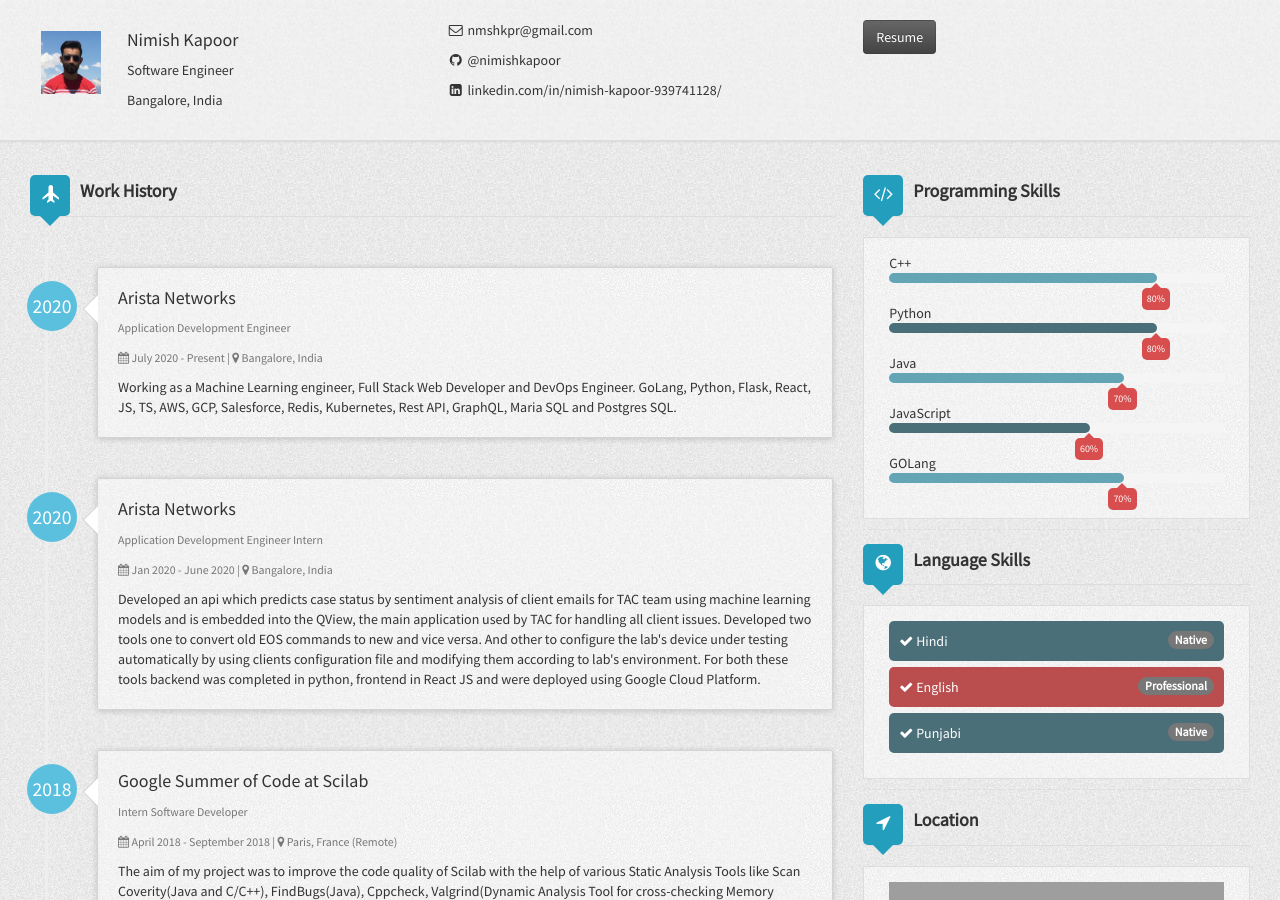
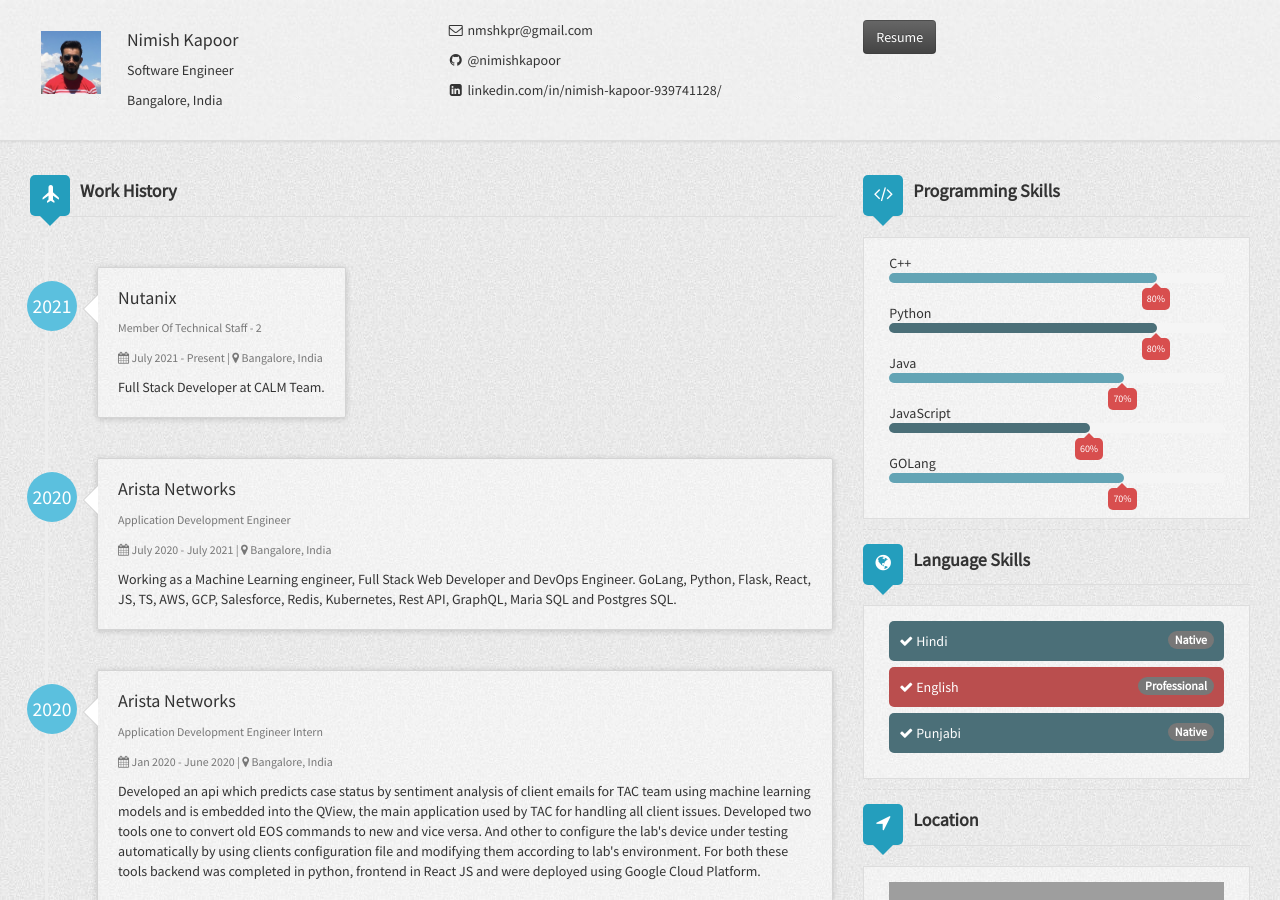
Before and after one commit to NimishKapoor/nimishkapoor.github.io, a Jekyll site: the page built from index.html, in a window 1280 px wide and 900 px high. Built offline with Jekyll 4.4.1, drawn with Linux system fonts in a browser that asks for light colours; nearby versions of some CDN libraries; grey boxes are pictures that could not be loaded.

Commit message:
Update _config.yml

```diff
--- a/_config.yml
+++ b/_config.yml
@@ -28,20 +28,27 @@ author:
 #  stackoverflow: 4582127
   workHistory:
     - work1:
+      company: Nutanix
+      location: Bangalore, India
+      title: Member Of Technical Staff - 2
+      started: 2021
+      duration: July 2021 - Present
+      description: Full Stack Developer at CALM Team.
+    - work2:
       company: Arista Networks
       location: Bangalore, India
       title: Application Development Engineer
       started: 2020
-      duration: July 2020 - Present
+      duration: July 2020 - July 2021
       description: Working as a Machine Learning engineer, Full Stack Web Developer and DevOps Engineer. GoLang, Python, Flask, React, JS, TS, AWS, GCP, Salesforce, Redis, Kubernetes, Rest API, GraphQL, Maria SQL and Postgres SQL.
-    - work2:
+    - work3:
       company: Arista Networks
       location: Bangalore, India
       title: Application Development Engineer Intern
       started: 2020
       duration: Jan 2020 - June 2020
       description: Developed an api which predicts case status by sentiment analysis of client emails for TAC team using machine learning models and is embedded into the QView, the main application used by TAC for handling all client issues. Developed two tools one to convert old EOS commands to new and vice versa. And other to configure the lab's device under testing automatically by using clients configuration file and modifying them according to lab's environment. For both these tools backend was completed in python, frontend in React JS and were deployed using Google Cloud Platform.
-    - work3:
+    - work4:
       company: Google Summer of Code at Scilab
       location: Paris, France (Remote)
       title: Intern Software Developer
```
